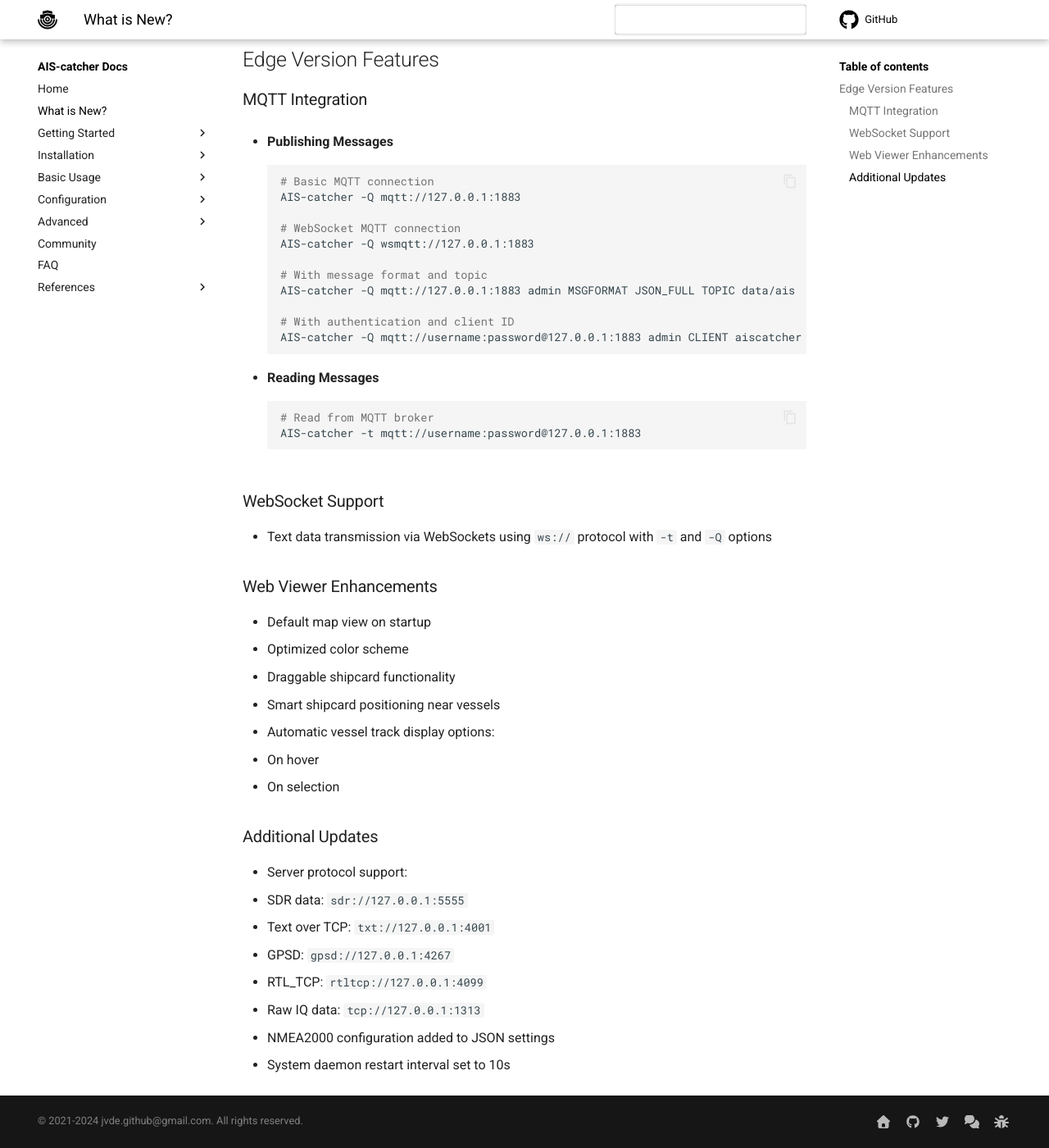
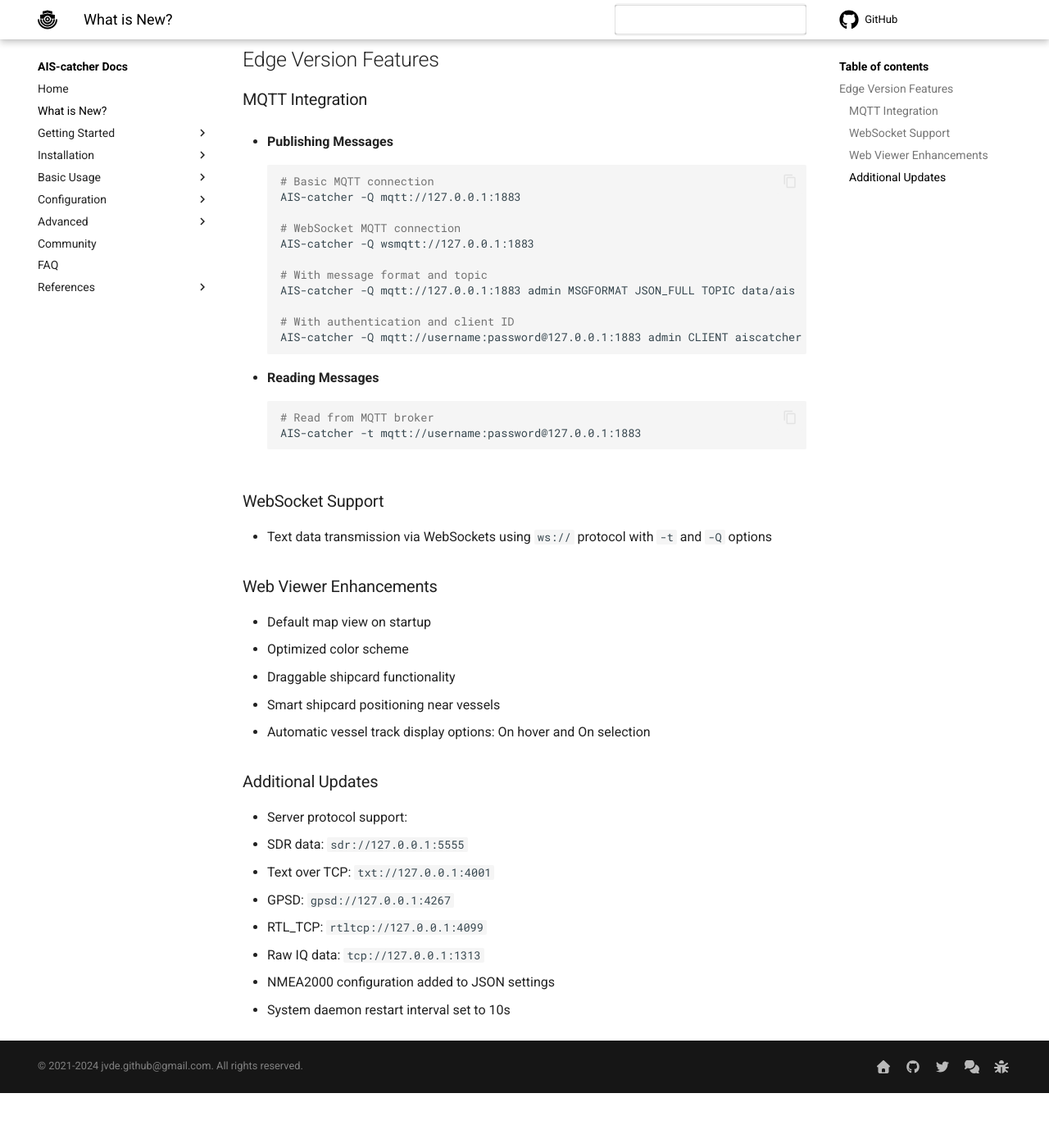
Before and after one commit to jvde-github/AIS-catcher-docs, an MkDocs documentation site: the page built from docs/what-is-new.md, in a window 1280 px wide and 1400 px high, scrolled down 125 px. Shown: the whole window at 82% size. Built offline with MkDocs 1.6.1 and Material for MkDocs 9.7.7, drawn with Linux system fonts in a browser that asks for light colours; comment, search, counter and statistics services are not loaded; after the commit the page ends 1458 px from its top, so only the background shows below that.

Commit message:
minor update

```diff
--- a/docs/styles/custom.css
+++ b/docs/styles/custom.css
@@ -161,10 +161,31 @@
     line-height: 2rem;
 }
 
+.md-typeset details {
+    border: 1px solid #E3E7F3;
+    border-radius: 0.5rem;
+    margin-bottom: 0.5rem;
+    box-shadow: 0 1px 2px rgba(0,0,0,0.07);
+  }
 
-.input-table  table tr:nth-child(2),
-.input-table  table tr:nth-child(3),
-.input-table  table tr:nth-child(4),
-.input-table  table tr:nth-child(5) {
-    /*background-color: #f2f2f2;*/
-}
+  .md-typeset details summary {
+    background-color: #F5F7FE;
+    padding: 0.5rem;
+    border-radius: 0.5rem;
+    cursor: pointer;
+    transition: background-color 0.2s;
+  }
+
+  .md-typeset details summary:hover {
+    background-color: #E3E7F3;
+  }
+
+  .md-typeset details[open] summary {
+    border-bottom-left-radius: 0;
+    border-bottom-right-radius: 0;
+    border-bottom: 1px solid #E3E7F3;
+  }
+
+  .md-typeset details pre {
+    margin: 1rem;
+  }
--- a/docs/what-is-new.md
+++ b/docs/what-is-new.md
@@ -32,9 +32,7 @@
 - Optimized color scheme
 - Draggable shipcard functionality
 - Smart shipcard positioning near vessels
-- Automatic vessel track display options:
-  - On hover
-  - On selection
+- Automatic vessel track display options: On hover and On selection
 
 ### Additional Updates
 - Server protocol support:
```
Also changed, not shown: docs/usage/json-configuration.md (+90 -31 lines).
